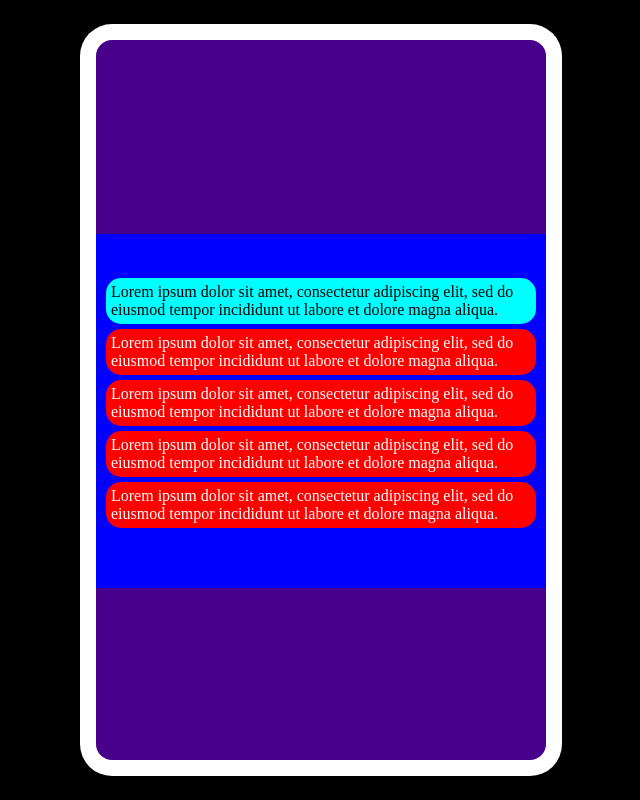
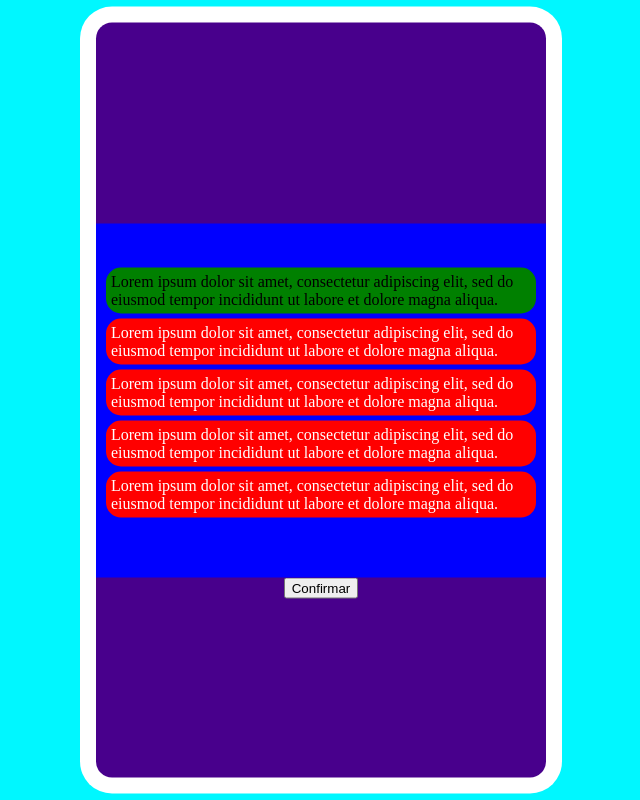
Before and after one commit to visnowden/quiz, a plain HTML site: page index.html in a window 1280 px wide. Both pictures are taken after a click on the element 640 px from the left and 300 px from the top of the page. Shown: the whole page, without its empty margins (319-959 px from the left). Drawn offline with Linux system fonts and the light colour scheme.

Commit message:
Botões funcionais
Foi atualizado para as opções serem clicáveis com correspondência visual e com opção de confirmação em pré-desenvolvimento.

```diff
--- a/index.html
+++ b/index.html
@@ -38,7 +38,7 @@
 
         <p><br /><span id="structure"></span></p>
       </div>
-      <!-- <button onclick="confirmAnswer()">Botão</button> -->
+      <button onclick="check()">Confirmar</button>
     </div>
   </body>
 
--- a/script.js
+++ b/script.js
@@ -1,15 +1,15 @@
-var answerDivs = document.querySelectorAll('.answers');
+var answerButtons = document.querySelectorAll(".answers")
 
-answerDivs.forEach(function (answerDiv) {
-    answerDiv.addEventListener('click', function () {
-        // Remova a cor ciano de todas as divs
-        answerDivs.forEach(function (div) {
-            div.style.backgroundColor = 'red';
-            div.style.color = 'white';
-        });
+answerButtons.forEach(function (element) {
+  element.addEventListener("click", function () {
+    answerButtons.forEach(function (elements) {
+        elements.classList.remove("clicked")
+      })
+    element.classList.add("clicked")
+  })
+})
 
-        // Defina a cor ciano apenas na div clicada
-        this.style.backgroundColor = 'cyan';
-        this.style.color = 'black';
-    });
-});
+function check(){
+    var element = document.querySelector(".clicked")
+    element.style.backgroundColor = 'blue'
+}
--- a/style.css
+++ b/style.css
@@ -1,5 +1,5 @@
 body {
-  background-color: #000;
+  background-color: #00f7ff;
   text-align: center;
   justify-content: center;
   display: flex;
@@ -8,31 +8,43 @@ body {
 .main {
   top: 50%;
   left: 50%;
-  color: white;
+  color: #ffffff;
   position: fixed;
   background-color: #48008c;
   width: 450px;
-  height: 720px;
+  height: calc(100% - 45px);
   border-radius: 16px;
   align-content: center;
-  box-shadow: 0px 0px 0px 16px rgb(255, 255, 255);
+  box-shadow: 0px 0px 0px 16px #ffffff;
   transform: translate(-50%, -50%);
+  border: 10;
 }
 
 .questions {
-  position: relative;
   text-align: left;
-  border-color: white;
+  border-color: #ffffff;
   word-wrap: break-word;
-  background-color: blue;
+  background-color: #0000ff;
   padding: 10px;
 }
 
 .answers {
+  color: white;
   justify-content: left;
   align-items: normal;
-  background-color: red;
+  background-color: #f00000;
   border-radius: 15px;
   padding: 5px;
   margin-bottom: 5px;
 }
+.answers {
+  border: none;
+  background-color: #ff0000;
+  color: #ffffff;
+  transition: all ease 200ms;
+}
+
+.clicked {
+  background-color: green;
+  color: black;
+}
```
Also changed, not shown: 1 other file.
